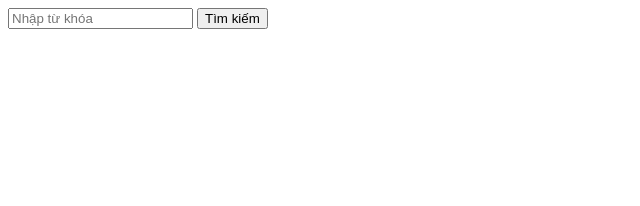
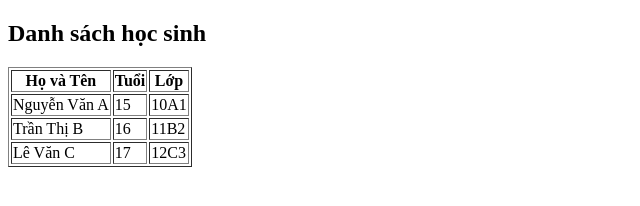
Before and after one commit to huahienluong15203-beep/baitap, a plain HTML site: page index.html in a window 1280 px wide. Shown: the whole page, without its empty margins (0-640 px from the left). Drawn offline with Linux system fonts and the light colour scheme.

Commit message:
Add HTML table assignment

```diff
--- a/index.html
+++ b/index.html
@@ -1,13 +1,32 @@
-<!doctype html>
+<!DOCTYPE html>
 <html>
   <head>
     <meta charset="utf-8" />
-    <title>Form Tìm kiếm</title>
+    <title>Bảng đơn giản trong HTML</title>
   </head>
   <body>
-    <form action="https://www.google.com.vn/search" method="GET">
-      <input type="text" name="q" placeholder="Nhập từ khóa" />
-      <input type="submit" value="Tìm kiếm" />
-    </form>
+    <h2>Danh sách học sinh</h2>
+    <table border="1">
+      <tr>
+        <th>Họ và Tên</th>
+        <th>Tuổi</th>
+        <th>Lớp</th>
+      </tr>
+      <tr>
+        <td>Nguyễn Văn A</td>
+        <td>15</td>
+        <td>10A1</td>
+      </tr>
+      <tr>
+        <td>Trần Thị B</td>
+        <td>16</td>
+        <td>11B2</td>
+      </tr>
+      <tr>
+        <td>Lê Văn C</td>
+        <td>17</td>
+        <td>12C3</td>
+      </tr>
+    </table>
   </body>
 </html>
```
